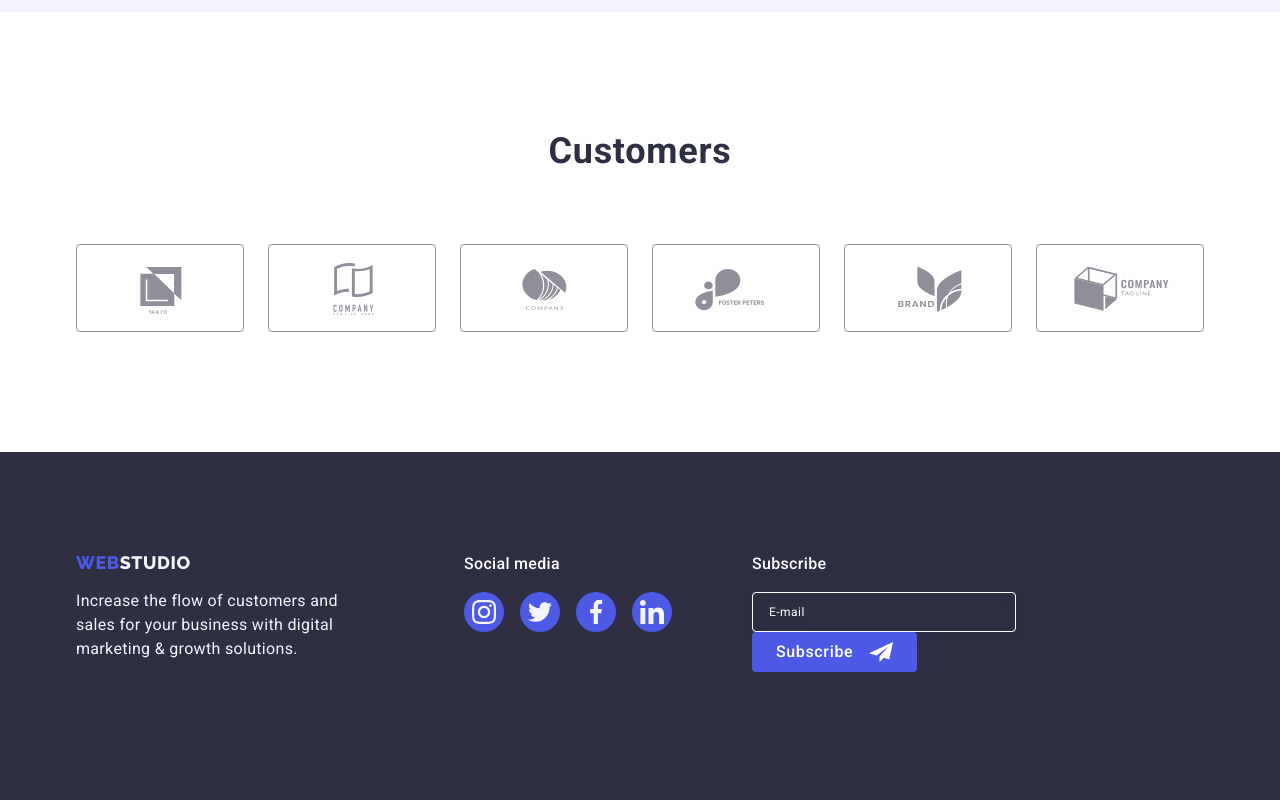
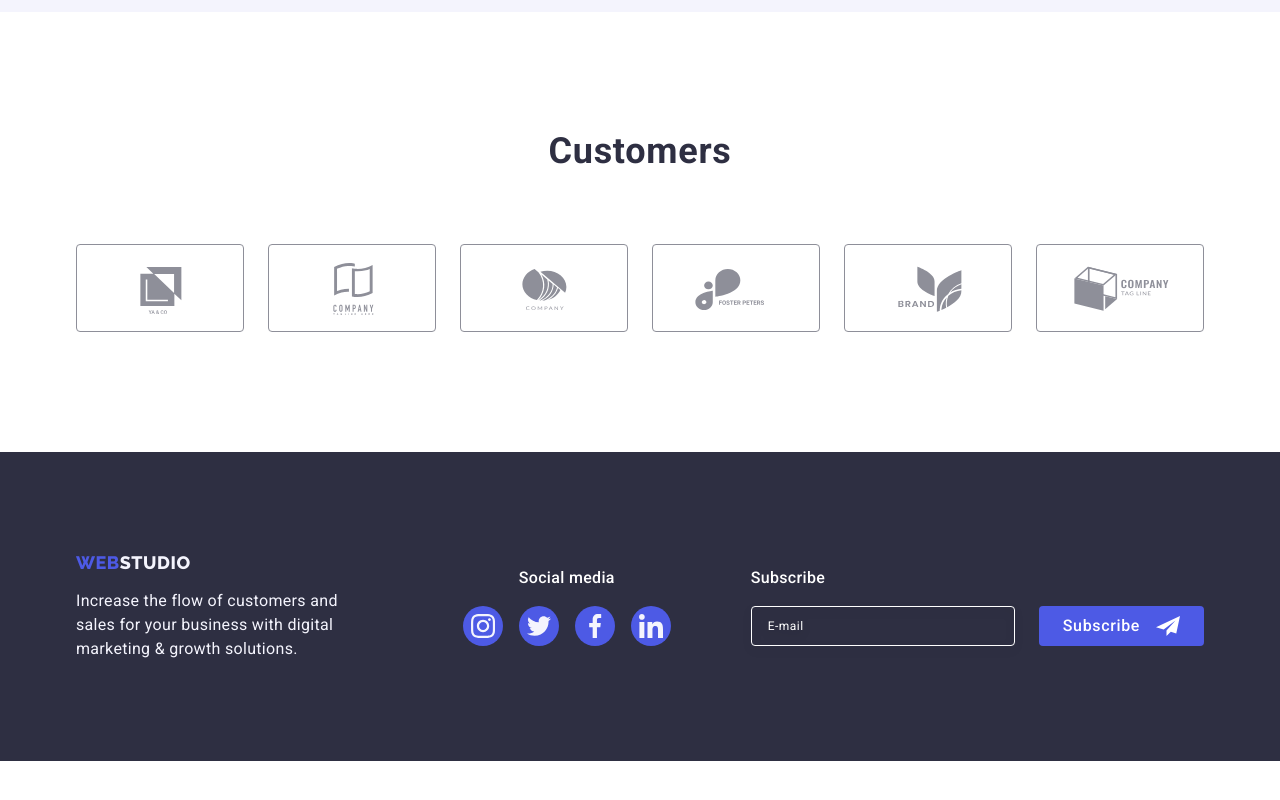
Before and after one commit to annanovytska/goit-markup-hw-07, a plain HTML site: page index.html in a window 1280 px wide. Shown: the part 2309-3109 px from the top of the page. After the commit the page ends 3070 px from the top, so only its background shows below. Drawn offline with nearby package versions, Linux system fonts and the light colour scheme.

Commit message:
footer changes

```diff
--- a/css/layout/footer.css
+++ b/css/layout/footer.css
@@ -21,7 +21,6 @@
 }
 
 .footer-text {
-  margin-bottom: 72px;
   max-width: 268px;
   font-size: 16px;
   font-weight: 400;
@@ -31,7 +30,7 @@
 }
 .footer-socials-text {
   margin-bottom: 16px;
-
+  text-align: center;
   font-size: 16px;
   font-weight: 500;
   line-height: 1.5;
@@ -42,7 +41,6 @@
 .footer-socials-menu {
   display: flex;
   gap: 16px;
-  margin-bottom: 72px;
 }
 
 .footer-socials-item {
@@ -72,6 +70,7 @@
 
 .subscribe-form-title {
   margin-bottom: 16px;
+  align-items: center;
   font-size: 16px;
   font-weight: 500;
   line-height: 1.5;
@@ -81,7 +80,7 @@
 
 .subscribe-form-input {
   padding: 8px 16px;
-  width: 264px;
+  width: 398px;
   height: 40px;
   font-size: 12px;
   line-height: 1.5;
@@ -117,13 +116,36 @@
   letter-spacing: 0.64px;
   color: var(--white-color);
   text-align: center;
+  margin-left: auto;
+  margin-right: auto;
 }
 
 .subscribe-icon {
   margin-left: 16px;
 }
 
+.centered {
+  display: flex;
+  flex-direction: column;
+  align-items: center;
+  gap: 72px;
+}
+
 @media screen and (min-width: 768px) {
+  .centered {
+    flex-direction: row;
+    flex-wrap: wrap;
+    align-items: center;
+    justify-content: center;
+  }
+
+  .subscribe-form {
+    display: flex;
+    gap: 24px;
+  }
+  .subscribe-form-input {
+    width: 264px;
+  }
 }
 
 @media screen and (min-width: 1158px) {
@@ -134,7 +156,9 @@
 
   .centered {
     display: flex;
-    align-items: baseline;
+    flex-direction: row;
+    gap: 0;
+    flex-wrap: nowrap;
   }
   .footer-wrapper-left {
     margin-right: 120px;
@@ -146,6 +170,18 @@
 
   .footer-text {
     margin-bottom: 0;
+  }
+
+  .footer-socials-menu {
+    margin-bottom: 0;
+  }
+  .subscribe-form {
+    display: flex;
+    gap: 24px;
+  }
+
+  .subscribe-form-input {
+    width: 264px;
   }
 }
 
```
